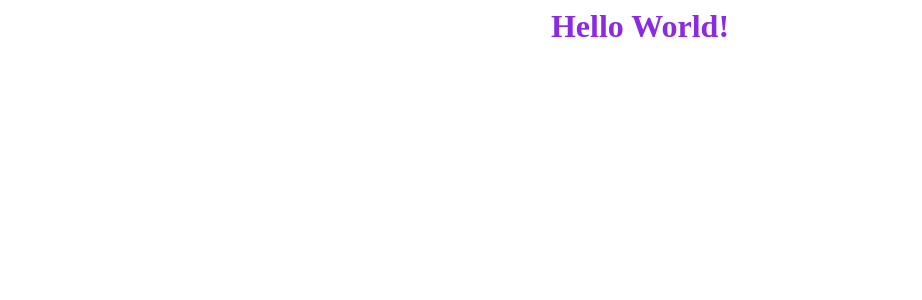
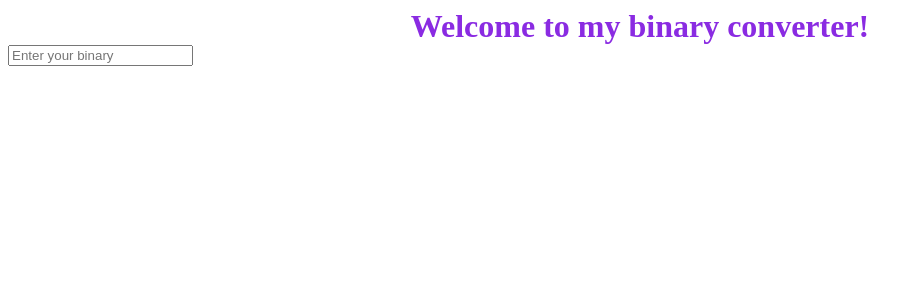
Before and after one commit to s3bc40/binary-converter, a Vue app: page / in a window 1280 px wide. Shown: the top 300 px of the page, without its empty margins (0-922 px from the left). Built offline with nearby package versions, Linux system fonts and the light colour scheme.

Commit message:
First binary converter SPA without styling

```diff
--- a/src/App.vue
+++ b/src/App.vue
@@ -1,12 +1,21 @@
 <template>
     <h1>{{ message }}</h1>
+    <BinaryConverter></BinaryConverter>
 </template>
 
 <script>
+// Import components
+import BinaryConverter from './components/BinaryConverter'
+
+// Init applications
 export default {
+    name: 'App',
+    components: {
+        BinaryConverter
+    },
     data() {
         return {
-            message: 'Hello World!'
+            message: 'Welcome to my binary converter!'
         }
     }
 }
--- /dev/null
+++ b/src/components/BinaryConverter.vue
@@ -0,0 +1,26 @@
+<template>
+    <div id="binary-converter">
+        <input v-model="binary" placeholder="Enter your binary" />
+        <p v-show="binary.length > 0">{{ binaryToNumber }}</p>
+    </div>
+</template>
+
+<script>
+export default {
+    name: 'BinaryConverter',
+    data() {
+        return {
+            binary: ''
+        }
+    },
+    computed: {
+        binaryToNumber() {
+            return /^(0|1)+$/.test(this.binary) ? parseInt(this.binary, 2) : 'Enter a binary!'
+        }
+    }
+}
+</script>
+
+<style scoped>
+
+</style>
```
Also changed, not shown: 1 other file (tests, documents, lock files or other folders).
